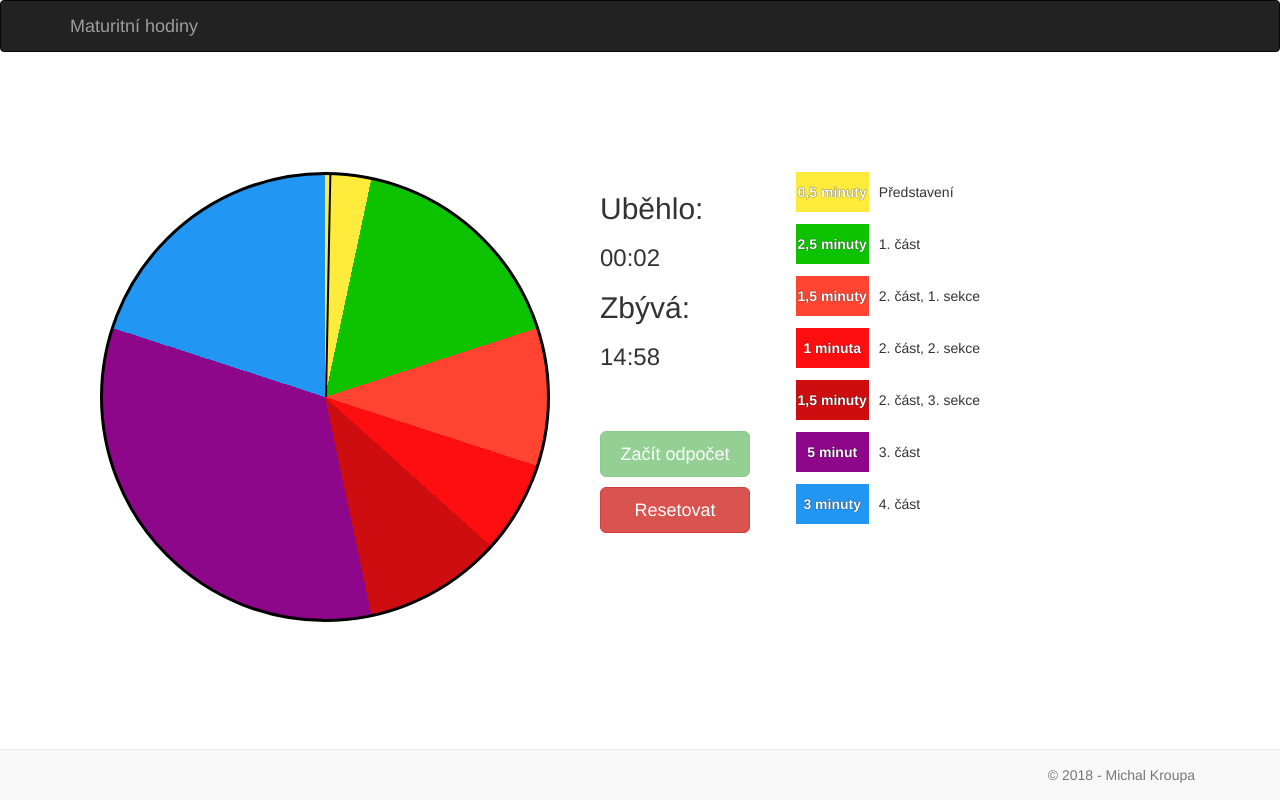
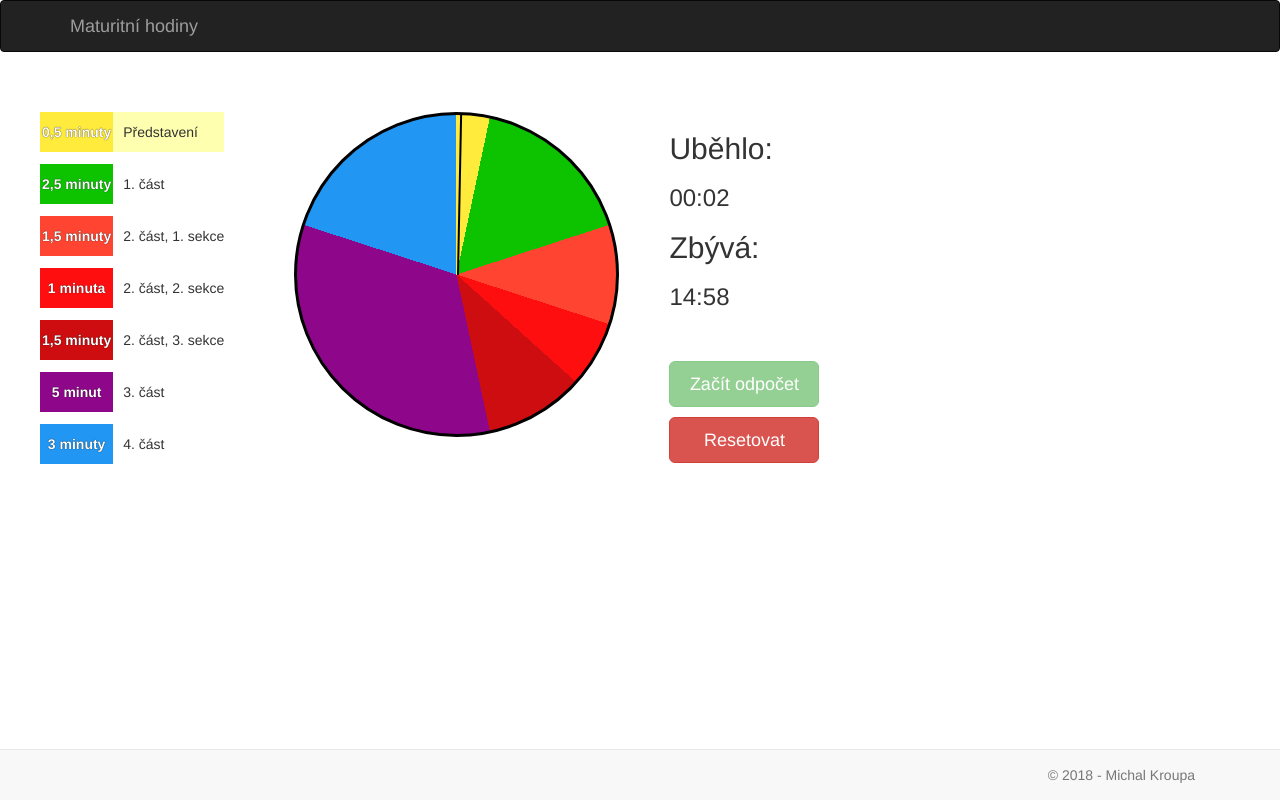
Before and after one commit to GeoffreyCZ/matClock, a plain HTML site: page index.html in a window 1280 px wide. Both pictures are taken after a click on the button "Začít odpočet". Drawn offline with Linux system fonts and the light colour scheme.

Commit message:
highlighting done

```diff
--- a/index.html
+++ b/index.html
@@ -34,32 +34,31 @@
 	</div>
 </div>
 <ul class="key">
-	<li>
+	<li class="interval1 interval">
 		<strong class="percent introduction">0,5 minuty</strong>
 		<span class="choice">Představení</span>
 	</li>
-	<li>
+	<li class="interval2 interval">
 		<strong class="percent first">2,5 minuty</strong>
 		<span class="choice">1. část</span>
 	</li>
-	<li>
-	<li>
+	<li class="interval3 interval">
 		<strong class="percent second1">1,5 minuty</strong>
 		<span class="choice">2. část, 1. sekce</span>
 	</li>
-	<li>
+	<li class="interval4 interval">
 		<strong class="percent second2">1 minuta</strong>
 		<span class="choice">2. část, 2. sekce</span>
 	</li>
-	<li>
+	<li class="interval5 interval">
 		<strong class="percent second3">1,5 minuty</strong>
 		<span class="choice">2. část, 3. sekce</span>
 	</li>
-	<li>
+	<li class="interval6 interval">
 		<strong class="percent third">5 minut</strong>
 		<span class="choice">3. část</span>
 	</li>
-	<li>
+	<li class="interval7 interval">
 		<strong class="percent fourth">3 minuty</strong>
 		<span class="choice">4. část</span>
 	</li>
--- a/script.js
+++ b/script.js
@@ -10,6 +10,13 @@ $(document).ready(function () {
 		const remainingTimeDiv = document.getElementById("remainingTime");
 		const startButton = $('#startButton');
 		const resetButton = $('#resetButton');
+		const interval1 = 30;
+		const interval2 = 180;
+		const interval3 = 270;
+		const interval4 = 330;
+		const interval5 = 420;
+		const interval6 = 720;
+		const interval7 = 900;
 
 		// Initialization
 		resetButton.prop('disabled', true);
@@ -21,13 +28,22 @@ $(document).ready(function () {
 		});
 
 		startButton.on('click', function () {
-    $(this).prop('disabled', true);
+			startSession();
+		});
+
+		resetButton.on('click', function () {
+			endSession();
+		});
+
+		function startSession() {
+			startButton.prop('disabled', true);
 			resetButton.prop('disabled', false);
 			ticking = setInterval(function () {
 				rotateHand();
 			}, 10);
 			ticking2 = setInterval(function () {
 				incrementTimer();
+				manageHighlight();
 			}, 1000);
 
 			function rotateHand() {
@@ -42,11 +58,35 @@ $(document).ready(function () {
 				seconds -= 1;
 			}
 
+			function manageHighlight() {
+				if (totalTime - seconds - 1 < interval1) {
+					$('.interval1').addClass('highlight');
+				} else if (totalTime - seconds - 1 < interval2 && totalTime - seconds - 1 > interval1) {
+					$('.interval').removeClass('highlight');
+					$('.interval2').addClass('highlight');
+				} else if (totalTime - seconds - 1 < interval3 && totalTime - seconds - 1 > interval2) {
+					$('.interval').removeClass('highlight');
+					$('.interval3').addClass('highlight');
+				} else if (totalTime - seconds - 1 < interval4 && totalTime - seconds - 1 > interval3) {
+					$('.interval').removeClass('highlight');
+					$('.interval4').addClass('highlight');
+				} else if (totalTime - seconds - 1 < interval5 && totalTime - seconds - 1 > interval4) {
+					$('.interval').removeClass('highlight');
+					$('.interval5').addClass('highlight');
+				} else if (totalTime - seconds - 1 < interval6 && totalTime - seconds - 1 > interval5) {
+					$('.interval').removeClass('highlight');
+					$('.interval6').addClass('highlight');
+				} else if (totalTime - seconds - 1 < interval7 && totalTime - seconds - 1 > interval6) {
+					$('.interval').removeClass('highlight');
+					$('.interval7').addClass('highlight');
+				}
+			}
+
 			timeout = setTimeout(function () {
 				$('#timesUp').modal('show');
 				endSession();
 			}, totalTime * 1000);
-  });
+		}
 
 		function endSession() {
 			clearInterval(ticking);
@@ -60,8 +100,5 @@ $(document).ready(function () {
 			startButton.prop('disabled', false);
 			resetButton.prop('disabled', true);
 		}
-
-  resetButton.on('click', function () {
-    endSession();
-  });
-});
+	}
+);
--- a/style.css
+++ b/style.css
@@ -1,5 +1,5 @@
 :root {
-	--size: 45rem;
+	--size: 325px;
 }
 
 #clock {
@@ -11,12 +11,31 @@
 	border-radius: 50%;
 	position: relative;
 	margin-left: 5rem;
-	margin-top: 5rem;
 	z-index: 10;
 }
 
+.key {
+	float: left;
+	padding-top: 40px;
+	padding-right: 20px;
+	list-style: none;
+	display: table;
+	border-collapse: separate;
+}
+
+.clockWrapper {
+	padding-top: 40px;
+	float: left;
+}
+
+.controlPanelWrapper {
+	padding-top: 40px;
+	padding-left: 50px;
+	float: left;
+}
+
 .controlButtons {
-	padding-top: 50px;
+	padding-top: 40px;
 }
 
 #startButton, #resetButton {
@@ -31,24 +50,6 @@
 	position: absolute;
 	left: 50%;
 	z-index: 10000;
-}
-
-.clockWrapper {
-	float: left;
-	padding: 50px;
-}
-
-.controlPanelWrapper {
-	padding: 100px;
-}
-
-.key {
-	padding-top: 100px;
-	padding-right: 300px;
-	float: right;
-	list-style: none;
-	display: table;
-	border-collapse: separate;
 }
 
 .key > li {
@@ -98,3 +99,7 @@
 .fourth {
 	background: #2196F3;
 }
+
+.highlight {
+	background: rgba(255, 255, 0, 0.31);
+}
```
Also changed, not shown: 1 other file. Lines whose indentation alone changed are shown as unchanged.
